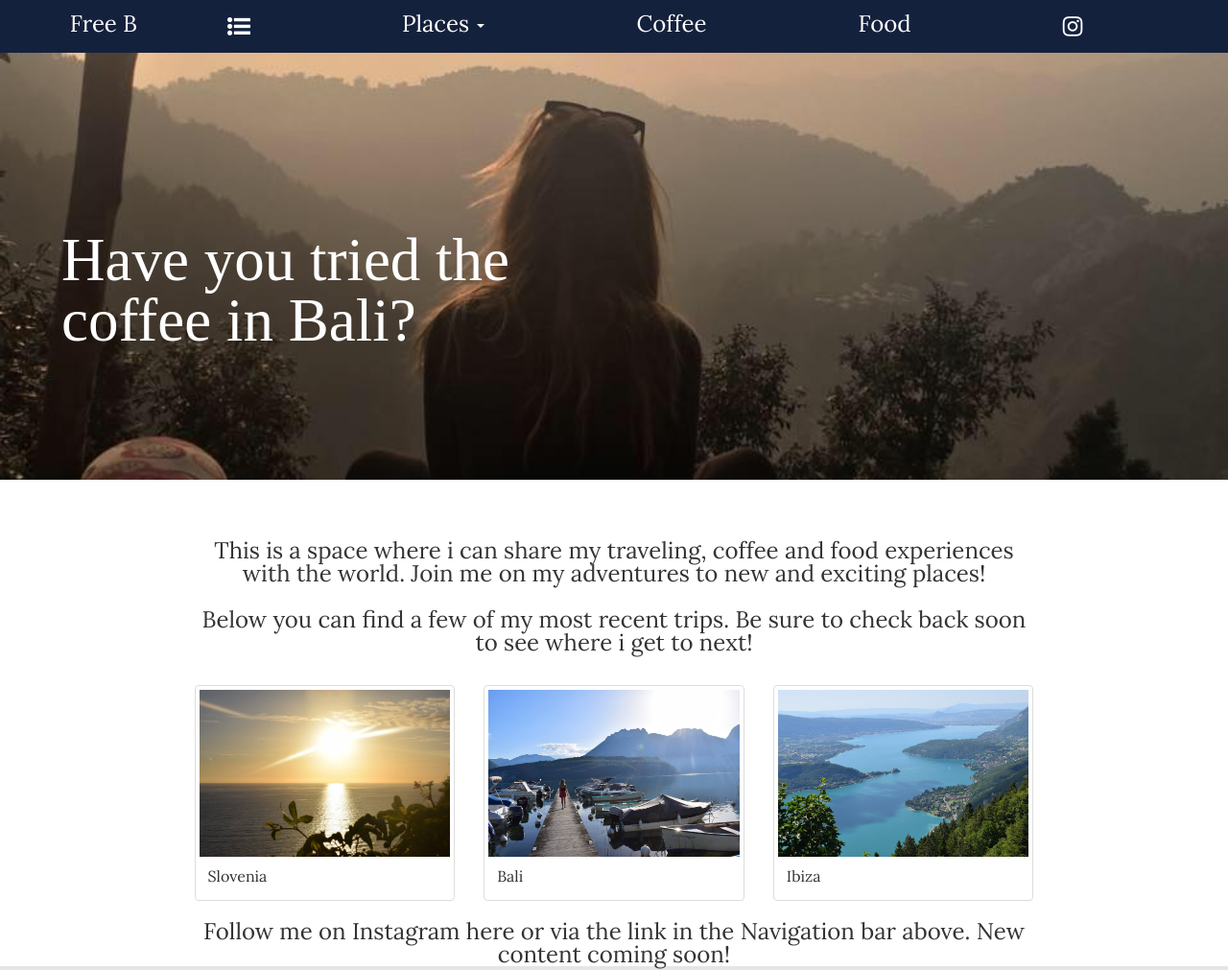
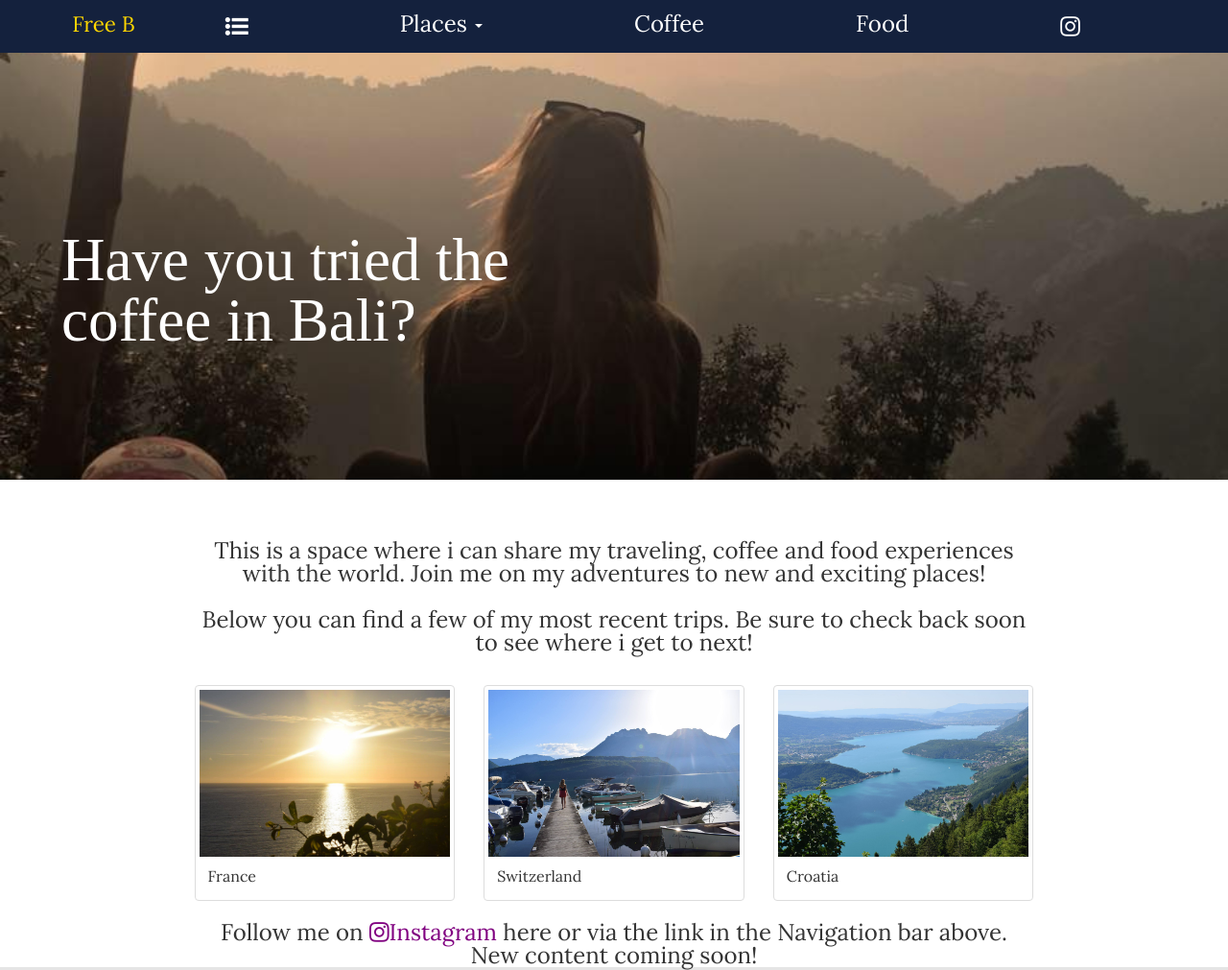
Before and after one commit to osmith17/freeB, a plain HTML site: page index.html in a window 1280 px wide. Shown: the whole page at 96% size. Drawn offline with nearby package versions, Linux system fonts and the light colour scheme; a web font is replaced by a local one.

Commit message:
insta link

```diff
--- a/index.html
+++ b/index.html
@@ -21,7 +21,7 @@
   <nav class="navbar navbar-fixed-top">
     <div class="container-fluid">
       <div class="navbar-header">
-        <a class="navbar-brand colorme" href="#">Free B</a>
+        <a class="navbar-brand colorB" href="#">Free B</a>
       </div>
       <ul class="nav navbar-nav">
         <li class="active"><a class="colorme" href="#"><i class="fa fa-list-ul"></i></a></li>
@@ -41,7 +41,7 @@
           </li>
           <li><a class="colorme" href="#">Coffee</a></li>
           <li><a  class="colorme" href="#">Food</a></li>
-          <li><a  class="colorme" href="#"><i class="fa fa-instagram"></i> </a></li>
+          <li><a  class="colorme" href="https://www.instagram.com/beckyjones9/?hl=en"><i class="fa fa-instagram"></i> </a></li>
         </ul>
       </div>
     </nav>
@@ -52,10 +52,10 @@
 
     <div class="container-fluid">
       <div class="bio">
-        <span class="intro">
+        <p class="intro">
 
           This is a space where i can share my traveling, coffee and food experiences with the world. Join me on my adventures to new and exciting places! <br><br> Below you can find a few of my most recent trips. Be sure to check back soon to see where i get to next!
-        </span>
+        </p>
 
 
         <div class="row">
@@ -64,7 +64,7 @@
      <a href="#">
        <img src="resources/images/sunset.jpg" alt="" style="width:100%">
        <div class="caption">
-         <p>Slovenia</p>
+         <p>France</p>
        </div>
      </a>
    </div>
@@ -74,7 +74,7 @@
      <a href="#">
        <img src="resources/images/peir.jpg" alt="" style="width:100%">
        <div class="caption">
-         <p>Bali</p>
+         <p>Switzerland</p>
        </div>
      </a>
    </div>
@@ -84,7 +84,7 @@
      <a href="#">
        <img src="resources/images/river.jpg" alt="" style="width:100%">
        <div class="caption">
-         <p>Ibiza</p>
+         <p>Croatia</p>
        </div>
      </a>
    </div>
@@ -93,9 +93,9 @@
 
 
 
-        <span class="intro">
-          Follow me on Instagram here or via the link in the Navigation bar above. New content coming soon!
-        </span>
+        <p class="intro">
+          Follow me on <a class="insta"href="https://www.instagram.com/beckyjones9/?hl=en"><i class="fa fa-instagram"></i>Instagram</a> here or via the link in the Navigation bar above. New content coming soon!
+        </p>
 
       </div>
     </div>
--- a/resources/css/style.css
+++ b/resources/css/style.css
@@ -6,6 +6,16 @@ html{
 }
 .sitecontainer{
   width: 100%;
+}
+.insta{
+  color: purple;
+}
+.colorB{
+  color: gold;
+  font-size: 1.4rem;
+}
+a:hover{
+cursor: pointer;
 }
 nav{
   background-color: #14213D;
@@ -100,6 +110,10 @@ font-family: "Bitter", serif;
       color: white;
       font-size: 1rem;
 }
+.colorB{
+  color: gold;
+  font-size: 1rem;
+}
 nav {
   height: 50px;
 }
```
